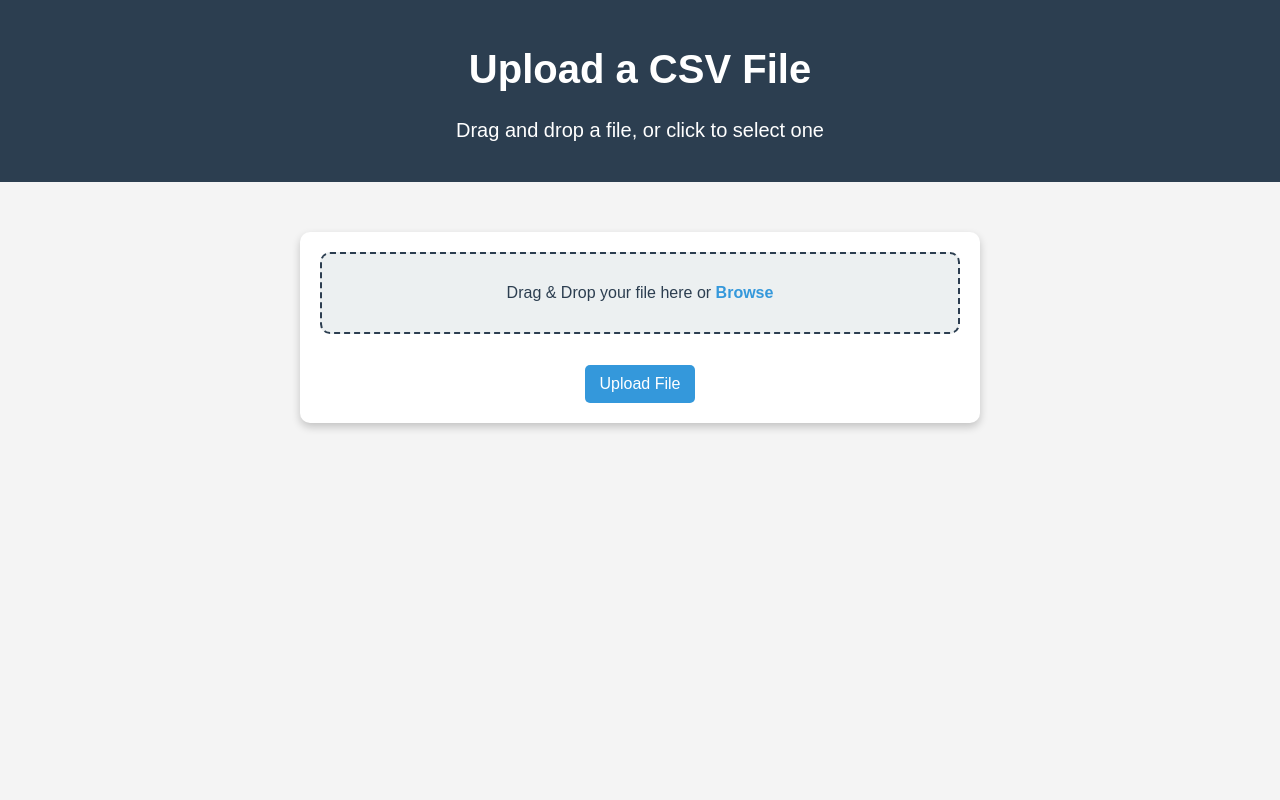
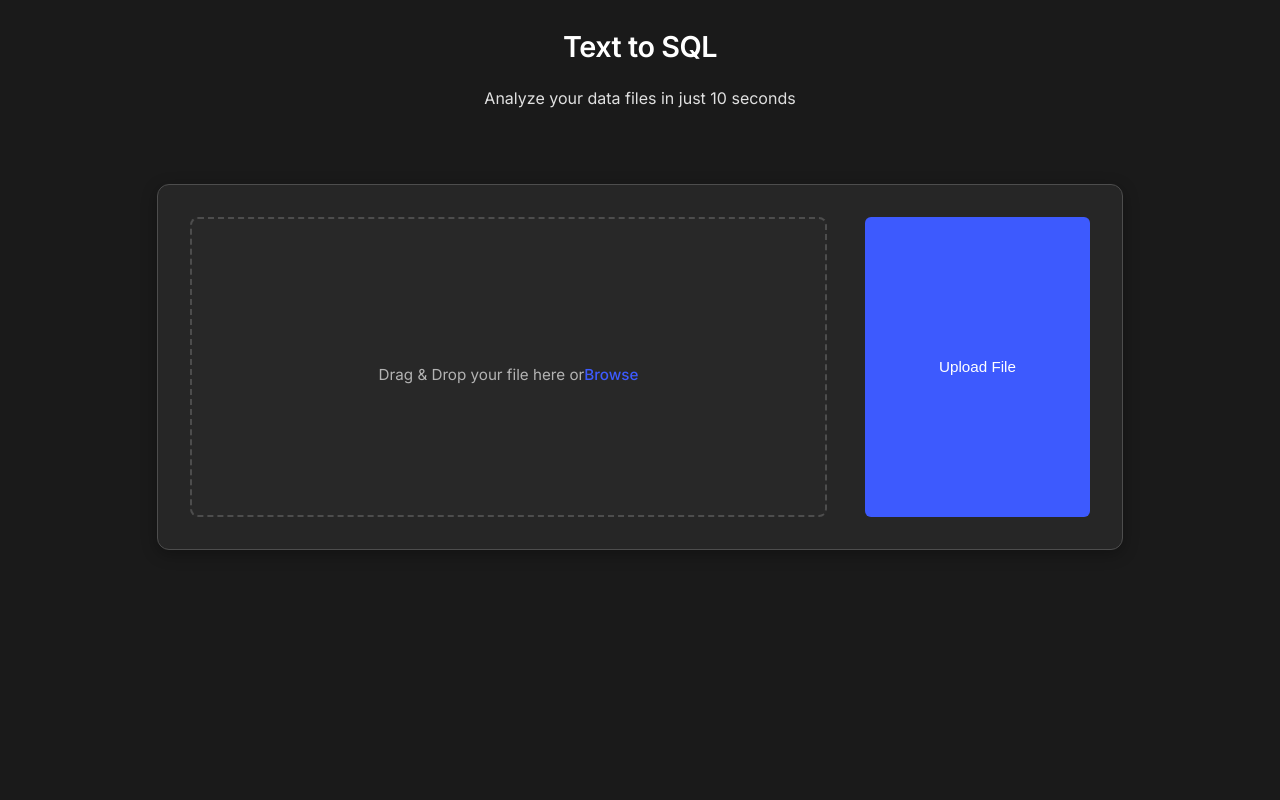
Before and after one commit to deecod-dev/nlp2sql, a Django app: page / in a window 1280 px wide. Run offline with Django 5.2, Linux system fonts and the light colour scheme; some libraries are stand-ins or nearby versions.

Commit message:
ui changes

```diff
--- a/dataquery/static/styles.css
+++ b/dataquery/static/styles.css
@@ -1,234 +1,273 @@
-/* General Styling */
+/* ===== Base Styles ===== */
+:root {
+    --bg-color: #1a1a1a;
+    --container-bg: #262626;
+    /* --text-primary: #e0e0e0; */
+    --text-primary: white;
+    --text-secondary: #b3b3b3;
+    --accent: #3d5afe;
+    --accent-hover: #2d4af0;
+    --border-color: #4d4d4d;
+    --shadow: 0 4px 16px rgba(0, 0, 0, 0.3);
+}
+
 body {
-    font-family: Arial, sans-serif;
-    text-align: center;
-    background: #f4f4f4;
+    font-family: 'Inter', system-ui, -apple-system, sans-serif;
+    background: var(--bg-color);
+    color: var(--text-primary);
+    line-height: 1.6;
     margin: 0;
     padding: 0;
 }
 
-/* Header Section */
+/* ===== Header ===== */
 header {
-    background: #2c3e50;
-    color: white;
-    padding: 20px;
-    font-size: 20px;
+    display: flex;
+    flex-direction: column;
+    align-items: center;
+    /* background: #2d2d2d; */
+    padding: 1.5rem;
+    /* box-shadow: var(--shadow); */
+    position: relative;
+    p{
+        color:#E0E0E0;
+    }
 }
 
-/* Upload Container */
+header h1 {
+    font-weight: 600;
+    font-size: 1.8rem;
+    margin: 0;
+    letter-spacing: -0.5px;
+}
+
+/* ===== Upload Container ===== */
 .upload-container {
-    width: 50%;
-    margin: 50px auto;
-    padding: 20px;
-    background: white;
-    border-radius: 10px;
-    box-shadow: 0 4px 8px rgba(0, 0, 0, 0.2);
+    width: 90%;
+    max-width: 900px;
+    margin: 2rem auto;
+    padding: 2rem;
+    background: var(--container-bg);
+    border-radius: 12px;
+    box-shadow: var(--shadow);
+    border: 1px solid var(--border-color);
+    backdrop-filter: blur(4px);
+    height: 300px;
+    max-height: 350px;
 }
-.output-container{
-    width: 50%;
-    margin: 50px auto;
-    padding: 20px;
-    background: white;
-    border-radius: 10px;
-    box-shadow: 0 4px 8px rgba(0, 0, 0, 0.2);
-}
-/* Drag & Drop Area */
+
+/* ===== Drag & Drop Area ===== */
 .drop-area {
-    border: 2px dashed #2c3e50;
-    padding: 30px;
-    cursor: pointer;
-    border-radius: 10px;
-    background: #ecf0f1;
-    transition: 0.3s;
+    display: flex;
+    justify-content: center;
+    border: 2px dashed var(--border-color);
+    padding: 2.5rem 1.5rem;
+    border-radius: 8px;
+    transition: all 0.3s cubic-bezier(0.4, 0, 0.2, 1);
+    background: rgba(45, 45, 45, 0.4);
+    width: 65%;
+    height: 72%;
 }
 
 .drop-area p {
-    margin: 0;
-    font-size: 16px;
-    color: #2c3e50;
+    display: flex;
+    justify-content: center;
+    align-items: center;
+    color: var(--text-secondary);
+    margin: 1rem 0 0;
+    font-size: 0.95rem;
 }
 
 .drop-area.drag-over {
-    background: #bdc3c7;
+    border-color: var(--accent-hover);
+    background: rgba(61, 90, 254, 0.1);
+    transform: translateY(-2px);
 }
 
-/* Browse Button */
-.browse-btn {
-    color: #3498db;
-    font-weight: bold;
+/* ===== Buttons ===== */
+.upload-btn, .get-output-btn {
+    background: var(--accent);
+    color: white;
+    border: none;
+    padding: 0.8rem 1.5rem;
+    font-size: 0.95rem;
+    border-radius: 6px;
     cursor: pointer;
+    transition: all 0.2s ease;
+    display: inline-flex;
+    align-items: center;
+    gap: 0.5rem;
+    width: 25%;
+    display: flex;
+    justify-content: center;
+    p{
+        color: #E0E0E0;
+    }
+    height: 100%;
 }
 
-/* File Upload Button */
-.upload-btn {
-    margin-top: 15px;
-    background: #3498db;
-    color: white;
-    border: none;
-    padding: 10px 15px;
-    font-size: 16px;
-    cursor: pointer;
-    border-radius: 5px;
+.upload-btn:hover, .get-output-btn:hover {
+    background-color: color-mix(in srgb, var(--accent-hover) 95%, black);
+    box-shadow:#E0E0E0;
+    transform: translateY(-1px);
 }
 
-.upload-btn:hover {
-    background: #2980b9;
+.browse-btn {
+    color: var(--accent);
+    font-weight: 500;
+    cursor: pointer;
+    transition: color 0.2s ease;
 }
 
-/* Responsive */
+.browse-btn:hover {
+    color: var(--accent-hover);
+}
+
+/* ===== Query/Output Containers ===== */
+.query-container, .output-container {
+    background: var(--container-bg);
+    border-radius: 12px;
+    padding: 1.5rem;
+    margin: 1.5rem auto;
+    width: 90%;
+    max-width: 800px;
+    border: 1px solid var(--border-color);
+    display: none;
+}
+
+#query-input {
+    width: 100%;
+    padding: 1rem;
+    background: #333;
+    border: 1px solid var(--border-color);
+    border-radius: 8px;
+    color: var(--text-primary);
+    font-family: 'JetBrains Mono', monospace;
+    min-height: 120px;
+    resize: vertical;
+}
+
+/* ===== Output Section ===== */
+#output-container {
+    background: var(--container-bg);
+    border-radius: 12px;
+    box-shadow: var(--shadow);
+    border: 1px solid var(--border-color);
+}
+
+#query-output {
+    font-family: 'JetBrains Mono', monospace;
+    color: var(--text-primary);
+    padding: 1rem;
+    background: #333;
+    border-radius: 8px;
+}
+
+/* ===== Table Styles ===== */
+table {
+    border-color: var(--border-color);
+}
+
+th {
+    background: #333;
+    color: var(--accent);
+    font-weight: 500;
+}
+
+td {
+    background: var(--container-bg);
+}
+
+/* ===== Download Button ===== */
+.download-btn {
+    background: #00b894;
+    color: white;
+}
+
+.download-btn:hover {
+    background: #00a383;
+}
+
+/* ===== Expand Button ===== */
+#expand-btn {
+    background: #6c5ce7;
+    color: white;
+}
+
+#expand-btn:hover {
+    background: #5b4bd6;
+}
+
+/* ===== Animations ===== */
+@keyframes fadeIn {
+    from { opacity: 0; transform: translateY(10px); }
+    to { opacity: 1; transform: translateY(0); }
+}
+
+/* ===== Responsive Design ===== */
 @media (max-width: 768px) {
-    .upload-container {
-        width: 80%;
+    .upload-container, .query-container, .output-container {
+        width: 95%;
+        padding: 1.2rem;
+    }
+
+    .drop-area {
+        padding: 1.5rem;
     }
 }
 
-#input-output-section {
-    display: flex;
-    margin-top: 20px;
+/* ===== Utility Classes ===== */
+.hidden {
+    display: none !important;
 }
 
-.input-area, .output-area {
-    width: 50%;
-    padding: 10px;
+.transition {
+    transition: all 0.3s cubic-bezier(0.4, 0, 0.2, 1);
 }
 
-.input-area {
-    border-right: 2px solid #ccc;
+.shadow-lg {
+    box-shadow: var(--shadow);
 }
 
-textarea {
-    width: 100%;
+/* ===== Glassmorphism Effect ===== */
+.glass {
+    background: rgba(38, 38, 38, 0.7);
+    backdrop-filter: blur(10px);
+    -webkit-backdrop-filter: blur(10px);
 }
 
-.hidden {
+#containoutput{
     display: none;
 }
 
-#output-placeholder {
-    margin-top: 20px;
-    padding: 10px;
-    background-color: #f5f5f5;
+.mainpage{
+    display: flex;
+    flex-direction:column;
+    height: 100vh;
+
 }
 
-.result-container {
-    overflow-x: auto;
-    max-width: 100%;
+#upload-form{
+    display: flex;
+    flex-direction: column;
+    justify-content: space-around;
+    height: 100%;
+    width: 100%;
 }
-
-table {
-    border-collapse: collapse;
+#file-name{
+    display: flex;
+    /* height: 100%;
+    width: 100%; */
+    align-items: center;
+    justify-content: center;
+    /* height: 10%; */
+}
+.up{
     width: 100%;
-    margin: 1rem 0;
+    height: 100%;
+    display: flex;
+    flex-direction: row;
+    align-items: center;
+    justify-content: center;
+    justify-content: space-between;
 }
-
-th, td {
-    padding: 0.5rem;
-    border: 1px solid #ddd;
-    text-align: left;
-    vertical-align: top;
-}
-
-th {
-    background-color: #f5f5f5;
-}
-
-.index, .key {
-    font-weight: bold;
-    background-color: #f8f9fa;
-}
-
-.primitive-value {
-    padding: 1rem;
-    font-size: 1.2rem;
-    border: 1px solid #eee;
-}
-
-/* Handle collapsed state for output */
-#output-container.collapsed {
-    max-height: 500px;  /* When collapsed, limit height */
-    overflow-y: hidden;  /* Hide overflow */
-    transition: max-height 0.3s ease;
-}
-
-.expand-btn {
-    margin-top: 1rem;
-    cursor: pointer;
-    font-weight: bold;
-    color: #3498db;
-}
-
-#expand-btn {
-    display: none;  /* Hide expand button by default */
-}
-
-
-
-/* Add these styles */
-#output-container.fullscreen {
-    position: fixed;
-    top: 0;
-    left: 0;
-    width: 100vw;
-    height: 100vh;
-    z-index: 1000;
-    background: white;
-    margin: 0;
-    border-radius: 0;
-    max-height: none !important;
-}
-
-#output-container.fullscreen #query-output {
-    height: calc(100vh - 100px);
-    overflow: auto;
-}
-
-#output-container.fullscreen #expand-btn {
-    position: fixed;
-    bottom: 20px;
-    right: 20px;
-}
-
-.download-btn {
-    display: inline-block;
-    padding: 10px 20px;
-    background-color: #28a745;
-    color: white;
-    text-decoration: none;
-    border-radius: 5px;
-    transition: background-color 0.3s;
-}
-
-.download-btn:hover {
-    background-color: #218838;
-}
-/* Add some basic CSS to hide the input and output initially */
-#query-container, #output-container {
-    display: none;
-}
-#output-container {
-    display: none;
-    max-height: 400px;  /* Limit the height */
-    overflow: auto;  /* Make it scrollable */
-    border: 1px solid #ccc;
-    padding: 10px;
-    margin-top: 20px;
-}
-
-/* Style for an expandable button */
-#expand-btn {
-    display: none;
-    margin-top: 10px;
-    cursor: pointer;
-    color: #007BFF;
-}
-
-/* Style for the expanded output */
-#output-container.expanded {
-    max-height: none;
-    height: auto;
-}
-#containoutput{
-    display: flex;
-    justify-content: center;
-    align-items: center;
-}
--- a/dataquery/templates/dataquery/home.html
+++ b/dataquery/templates/dataquery/home.html
@@ -6,7 +6,9 @@
     <meta charset="UTF-8">
     <meta name="viewport" content="width=device-width, initial-scale=1.0">
     <title>Upload CSV File</title>
+    <!-- <link rel="stylesheet" href="{% static 'styles.css' %}"> -->
     <link rel="stylesheet" href="{% static 'styles.css' %}">
+    <link href="https://fonts.googleapis.com/css2?family=Inter:wght@400;500;600&family=JetBrains+Mono&display=swap" rel="stylesheet">
     <!-- <style>
         /* Add some basic CSS to hide the input and output initially */
         #query-container, #output-container {
@@ -37,26 +39,29 @@
     </style> -->
 </head>
 <body>
-
+    <div class="mainpage">
         <!-- Header Section -->
         <header>
-        <h1>Upload a CSV File</h1>
-        <p>Drag and drop a file, or click to select one</p>
+            <h1>Text to SQL</h1>
+            <p>Analyze your data files in just 10 seconds</p>
         </header>
 
         <!-- File Upload Section -->
         <div class="upload-container">
             <form id="upload-form" method="post" enctype="multipart/form-data" action="{% url 'process_file' %}">
                 {% csrf_token %}
+                <div class="up">
                     <input type="file" id="file-input" name="file" accept=".csv" hidden>
                     <div id="drop-area" class="drop-area">
-                <p>Drag & Drop your file here or <span class="browse-btn">Browse</span></p>
-            </div>
-            <p id="file-name"></p>
-            <button type="submit" class="upload-btn">Upload File</button>
-        </form>
+                        <p id="droptext">Drag & Drop your file here or <span class="browse-btn">Browse</span></p>
                     </div>
 
+                    <button type="submit" class="upload-btn">Upload File</button>
+                </div>
+            </form>
+            <p id="file-name"></p>
+        </div>
+    </div>
     <!-- Query Input Section (Initially Hidden) -->
     <div id="query-container" class="query-container">
         <h2>Enter Your Query:</h2>
@@ -86,6 +91,7 @@
         const getOutputBtn = document.getElementById('get-output-btn');
         const queryInput = document.getElementById('query-input');
         const queryOutput = document.getElementById('query-output');
+        const dpt = document.getElementById('droptext');
 
         window.addEventListener("beforeunload", function () {
             navigator.sendBeacon("/drop_table/");  // Send request to Django before leaving
@@ -94,7 +100,8 @@
 
         fileInput.addEventListener('change', (event) => {
             if (event.target.files.length > 0) {
-                fileNameDisplay.textContent = event.target.files[0].name;
+
+                dpt.textContent = event.target.files[0].name;
             }
         });
 
@@ -113,7 +120,7 @@
             const files = event.dataTransfer.files;
             if (files.length > 0) {
                 fileInput.files = files;
-                fileNameDisplay.textContent = files[0].name;
+                dpt.textContent = files[0].name;
             }
         });
 
@@ -145,9 +152,10 @@
                 if (data.message === 'File successfully uploaded') {
                     // File upload success, now hide the form and show the query input section
                     uploadForm.style.display = 'none';  // Hide the upload section
-                    queryContainer.style.display = 'block';  // Show the query section
+                    queryContainer.style.display = 'flex';  // Show the query section
                     document.querySelector('header').style.display = 'none';
                     document.querySelector('.upload-container').style.display = 'none';
+                    document.querySelector('.mainpage').style.display = 'none';
                 } else {
                     alert("Error uploading file: " + data.error);
                 }
--- a/myproject/settings.py
+++ b/myproject/settings.py
@@ -45,7 +45,8 @@ INSTALLED_APPS = [
 import os
 STATIC_URL = '/static/'  # This is the default setting
 STATICFILES_DIRS = [
-    os.path.join(BASE_DIR, "dataquery/static"),  # Make sure this path is correct
+    # os.path.join(BASE_DIR, "dataquery/static"),  # Make sure this path is correct
+    BASE_DIR / 'static',
 ]
 # Directory where Django will collect all static files when you run collectstatic
 STATIC_ROOT = os.path.join(BASE_DIR, 'staticfiles')
```
Lines whose indentation alone changed are shown as unchanged.
